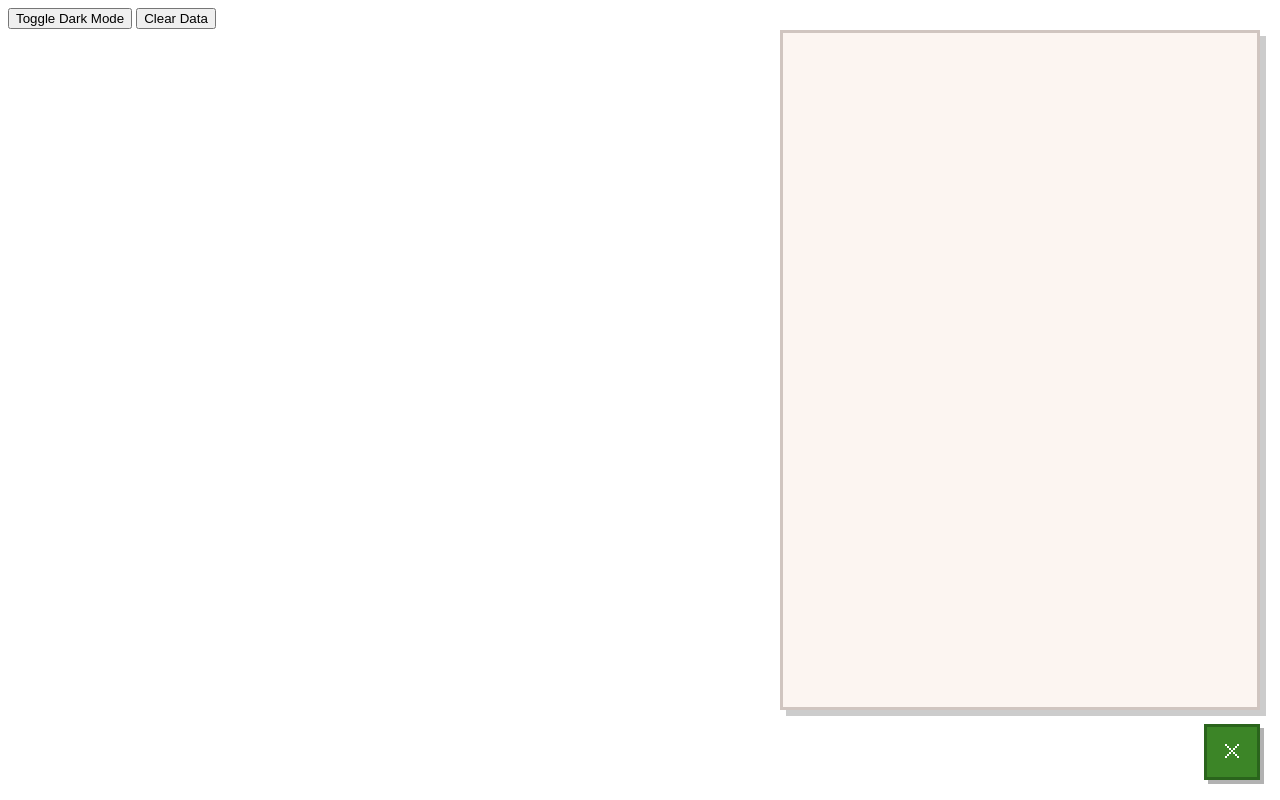
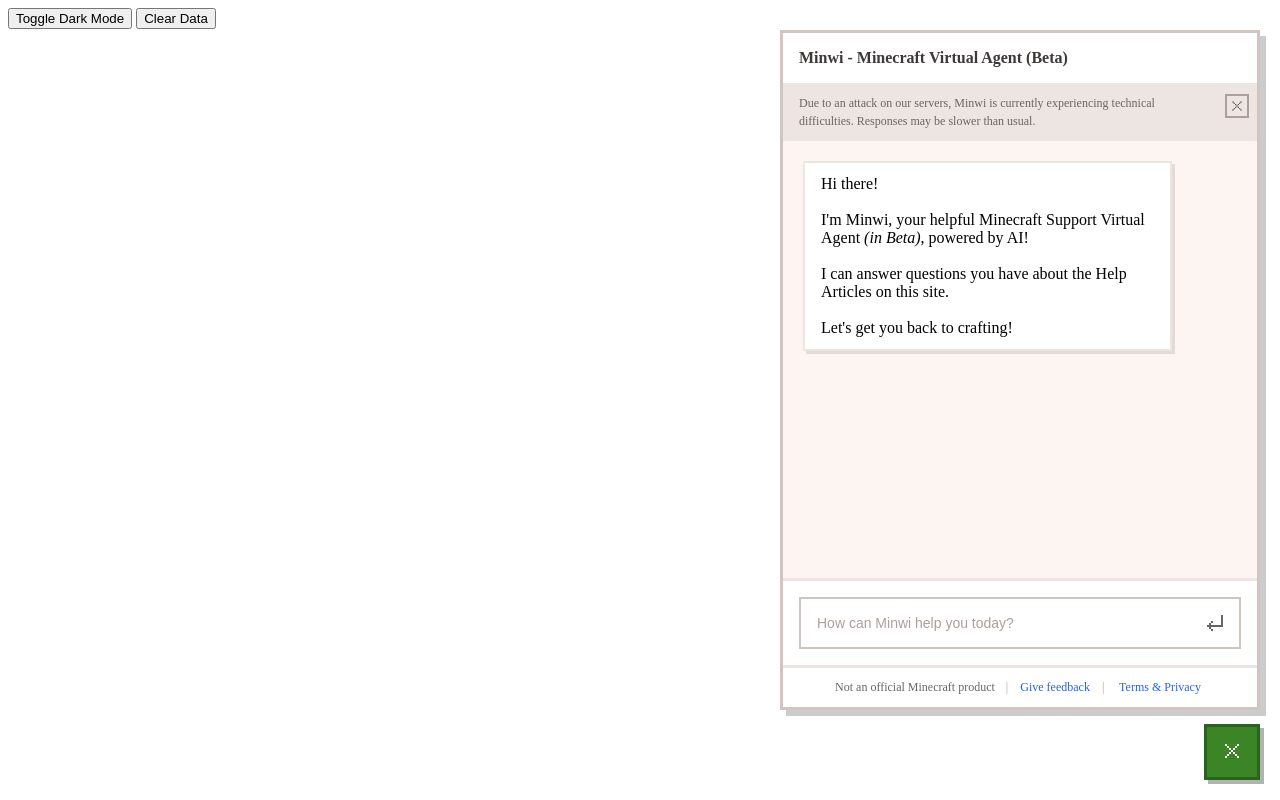
Before and after one commit to mc-wiki/free-minwi, a Vue app: page / in a window 1280 px wide. Both pictures are taken after a click on the button 1232 px from the left and 752 px from the top of the page. Built offline with nearby package versions, Linux system fonts and the light colour scheme.

Commit message:
Appease Safari by not using dialog

```diff
--- a/src/App.vue
+++ b/src/App.vue
@@ -1,5 +1,5 @@
 <script setup lang="ts">
-import { ref, nextTick, computed, useTemplateRef, watch } from 'vue'
+import { ref, nextTick, computed } from 'vue'
 import Icon from './components/Icon.vue'
 import ChatInterface from './components/ChatInterface.vue'
 import CaptchaInterface from './components/CaptchaInterface.vue'
@@ -15,8 +15,6 @@
 import { glitchText, parseHTMLSegments } from './utils'
 import { createShuffledCaptchaQueue } from './gameflow/captchas'
 
-const chat = useTemplateRef<HTMLDialogElement>('chat')
-
 const mobileKeyboardOpen = ref(false)
 useEventListener(window.visualViewport!, 'resize', () => {
   if (window.visualViewport) {
@@ -26,11 +24,9 @@
 })
 
 const openChat = ref(false)
-watch(openChat, () => {
-  if (openChat.value) {
-    chat.value?.showModal()
-  } else {
-    chat.value?.close()
+useEventListener(window, 'keydown', (event: KeyboardEvent) => {
+  if (event.key === 'Escape') {
+    openChat.value = false
   }
 })
 
@@ -327,12 +323,12 @@
     @close="showPromotion = false"
   />
 
-  <dialog
+  <div
+    v-if="openChat"
     id="minwi-chat-interface"
     :aria-expanded="openChat"
-    @close="openChat = false"
-    closedby="any"
-    ref="chat"
+    role="dialog"
+    aria-modal="true"
   >
     <div class="chat-header">
       <h2>Minwi - Minecraft Virtual Agent (Beta)</h2>
@@ -426,7 +422,7 @@
         Terms & Privacy
       </a>
     </div>
-  </dialog>
+  </div>
 </template>
 
 <style scoped>
@@ -471,14 +467,7 @@
   border-radius: 0;
   padding: 0;
   margin: 0;
-}
-
-#minwi-chat-interface:open {
   display: flex;
-}
-
-#minwi-chat-interface::backdrop {
-  background: transparent;
 }
 
 .chat-header {
```
